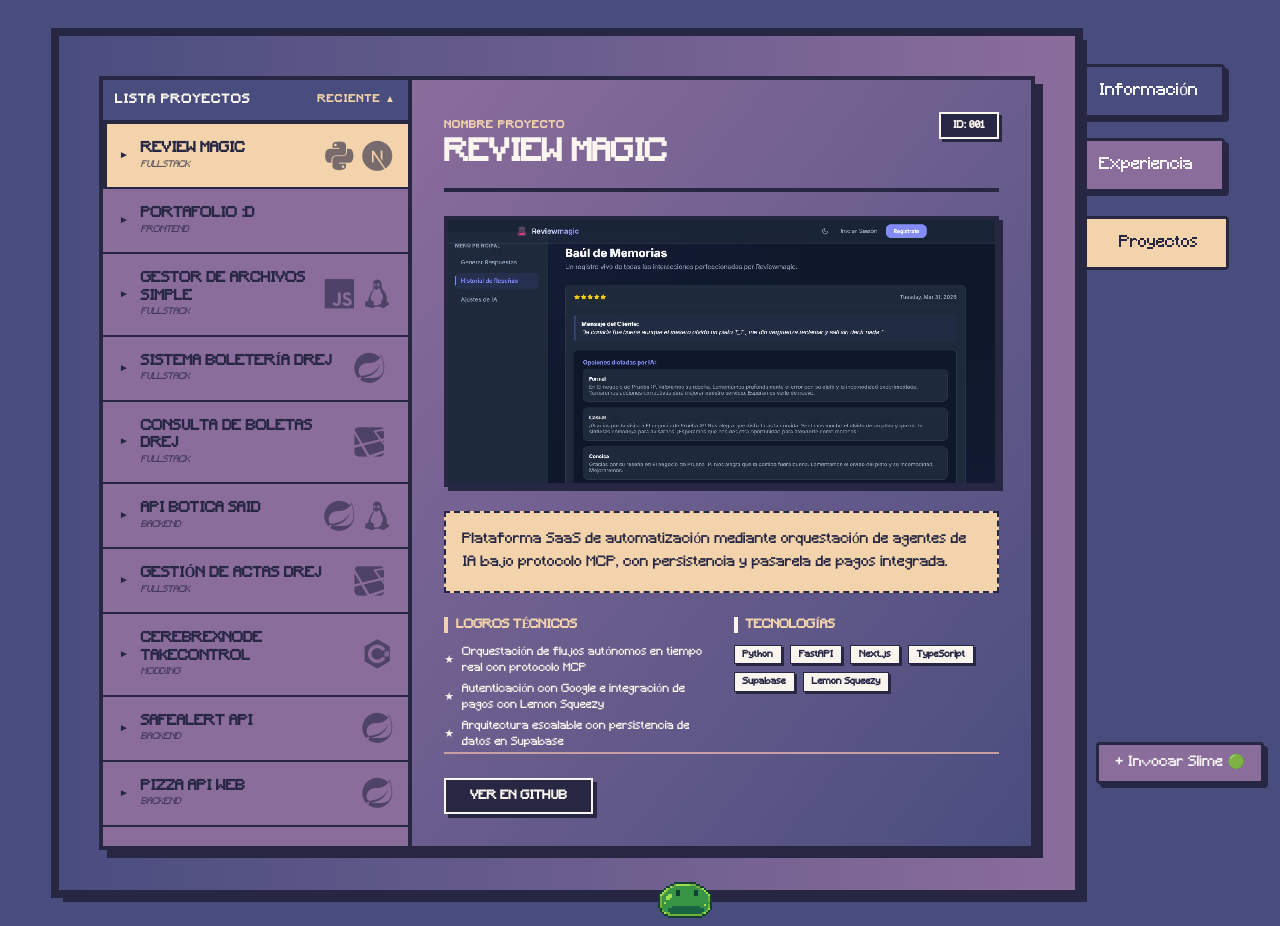
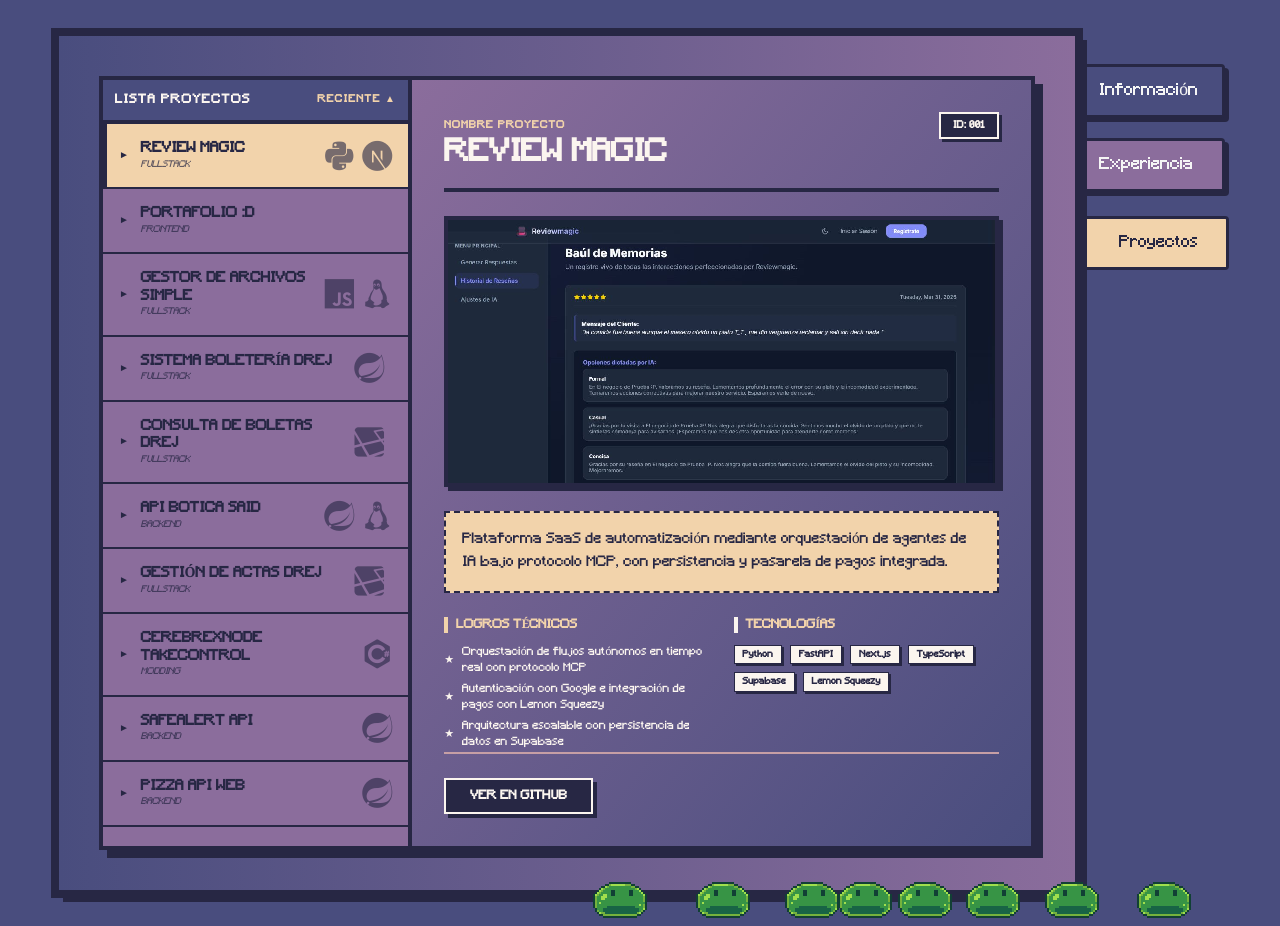
Before and after one commit to LoP-1/Portafolio-Card, an Angular app: page /proyectos in a window 1280 px wide. Built offline with nearby package versions, Linux system fonts and the light colour scheme.

Commit message:
spawn de slimes en la base

```diff
--- a/src/app/app.css
+++ b/src/app/app.css
@@ -61,7 +61,7 @@
   width: 100%;
   height: 100%;
   background-image: url('/slime_animation.png');
-  background-position: left; /* <--- Corregido de background-left */
+  background-position: left;
   background-repeat: no-repeat;
   background-size: auto 100%;
   cursor: pointer;
--- a/src/app/app.html
+++ b/src/app/app.html
@@ -62,12 +62,6 @@
     </ul>
   </nav>
 
-  <button
-    (click)="spawnSlime()"
-    class="fixed bottom-4 right-4 z-50 border-[3px] border-retro-500 bg-retro-300 px-4 py-2 font-serif text-humo text-sm rounded-sm shadow-[4px_4px_0px_0px_var(--color-retro-500)] hover:bg-retro-100 hover:text-retro-500 hover:shadow-none hover:translate-x-[4px] hover:translate-y-[4px] transition-all duration-200 active:scale-95 select-none">
-    + Invocar Slime 🟢
-  </button>
-
  @for (slime of activeSlimes(); track slime.id) {
     <div
       [style.animation-duration]="slime.speed + 's'"
--- a/src/app/app.ts
+++ b/src/app/app.ts
@@ -1,4 +1,4 @@
-import { Component, signal } from '@angular/core';
+import { Component, OnInit, signal } from '@angular/core';
 import { RouterOutlet, RouterLink, RouterLinkActive } from '@angular/router';
 import { NgClass } from '@angular/common';
 
@@ -16,16 +16,23 @@
   templateUrl: './app.html',
   styleUrl: './app.css'
 })
-export class App {
+export class App implements OnInit {
   protected readonly title = signal('portafolio-card');
 
-  protected readonly activeSlimes = signal<Slime[]>([
-    { id: 1, speed: 20, deathDelay: 300, state: 'walking' }
-  ]);
+  // Inicializa vacío, se poblará dinámicamente al cargar la página
+  protected readonly activeSlimes = signal<Slime[]>([]);
 
-  protected spawnSlime(): void {
+  ngOnInit(): void {
+    // Genera automáticamente los 10 slimes al iniciar el componente
+    for (let i = 0; i < 10; i++) {
+      this.spawnSlime(i);
+    }
+  }
+
+  // Agrega un parámetro de offset opcional para evitar IDs idénticos en ejecuciones ultra rápidas de bucle
+  protected spawnSlime(offset = 0): void {
     const nuevoSlime: Slime = {
-      id: Date.now(),
+      id: Date.now() + offset + Math.random(),
       speed: Math.floor(Math.random() * (28 - 12 + 1)) + 12,
       deathDelay: 300,
       state: 'walking'
@@ -39,14 +46,19 @@
     const slime = slimesActuales.find(s => s.id === slimeId);
 
     if (slime && slime.state === 'walking') {
+      // 1. Cambia el estado a muerto para disparar las animaciones CSS correspondientes
       this.activeSlimes.update(slimes =>
         slimes.map(s => s.id === slimeId ? { ...s, state: 'dead' } : s)
       );
 
+      // 2. Espera a que termine la animación de aplastamiento
       setTimeout(() => {
         this.activeSlimes.update(slimes =>
           slimes.filter(s => s.id !== slimeId)
         );
+
+        // 3. Invoca instantáneamente un nuevo slime reemplazante manteniendo siempre 10 estables
+        this.spawnSlime();
       }, slime.deathDelay);
     }
   }
```
